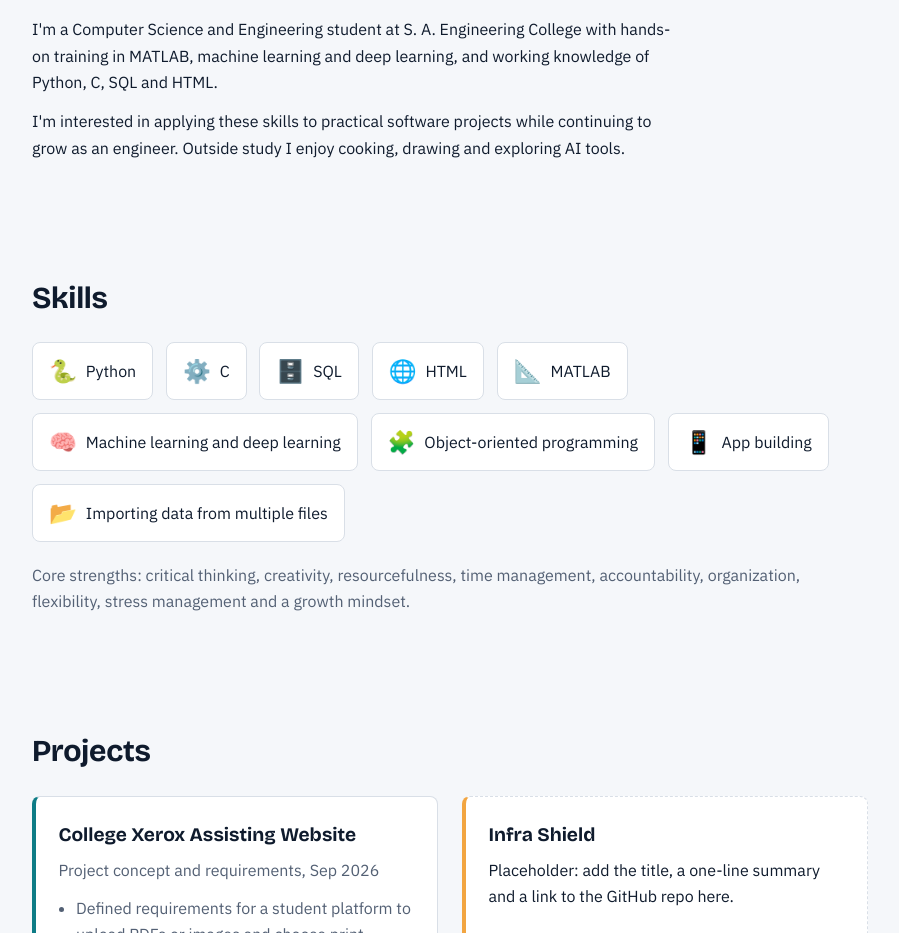
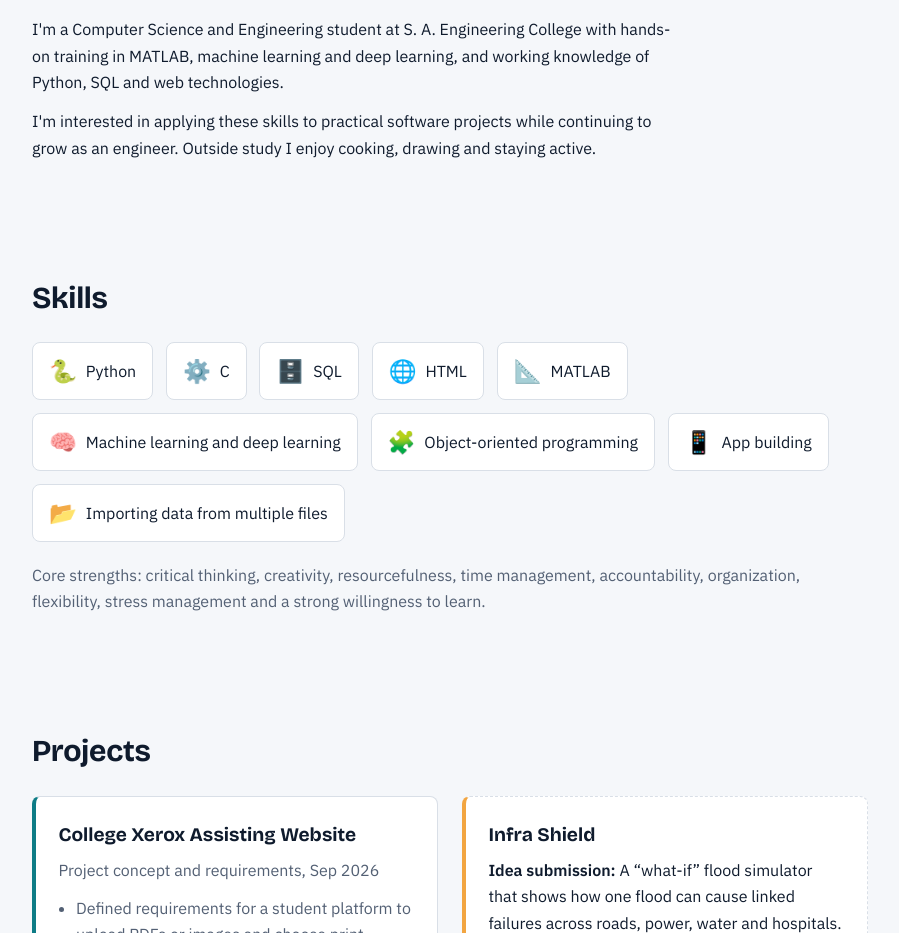
Before and after one commit to johnblesso73-sudo/portfolio1, a plain HTML site: page index.html in a window 1280 px wide. Shown: the part 559-1492 px from the top of the page, without its empty margins (190-1089 px from the left). Drawn offline with nearby package versions, Linux system fonts and the light colour scheme.

Commit message:
Replace placeholder project text with Infra Shield idea submission details

```diff
--- a/index.html
+++ b/index.html
@@ -41,8 +41,8 @@
 
     <section id="about">
       <h2>About me</h2>
-      <p class="lead">I'm a Computer Science and Engineering student at S. A. Engineering College with hands-on training in MATLAB, machine learning and deep learning, and working knowledge of Python, C, SQL and HTML.</p>
-      <p class="lead" style="margin-top:0.8rem">I'm interested in applying these skills to practical software projects while continuing to grow as an engineer. Outside study I enjoy cooking, drawing and exploring AI tools.</p>
+      <p class="lead">I'm a Computer Science and Engineering student at S. A. Engineering College with hands-on training in MATLAB, machine learning and deep learning, and working knowledge of Python, SQL and web technologies.</p>
+      <p class="lead" style="margin-top:0.8rem">I'm interested in applying these skills to practical software projects while continuing to grow as an engineer. Outside study I enjoy cooking, drawing and staying active.</p>
     </section>
 
     <section id="skills">
@@ -58,7 +58,7 @@
         <li><span class="ico" aria-hidden="true">📱</span> App building</li>
         <li><span class="ico" aria-hidden="true">📂</span> Importing data from multiple files</li>
       </ul>
-      <p class="muted" style="margin-top:1.2rem">Core strengths: critical thinking, creativity, resourcefulness, time management, accountability, organization, flexibility, stress management and a growth mindset.</p>
+      <p class="muted" style="margin-top:1.2rem">Core strengths: critical thinking, creativity, resourcefulness, time management, accountability, organization, flexibility, stress management and a strong willingness to learn.</p>
     </section>
 
     <section id="projects">
@@ -75,7 +75,10 @@
         </article>
         <article class="placeholder">
           <h3>Infra Shield</h3>
-          <p>Placeholder: add the title, a one-line summary and a link to the GitHub repo here.</p>
+          <p>
+            <strong>Idea submission:</strong> A “what-if” flood simulator that shows how one flood can cause linked failures across roads, power, water and hospitals. It scores which communities lose emergency access and recommends the best protective actions within a budget.<br>
+            <strong>Planned stack:</strong> Python, NetworkX, FastAPI, React, Leaflet, PostgreSQL/PostGIS
+          </p>
         </article>
       </div>
     </section>
```
